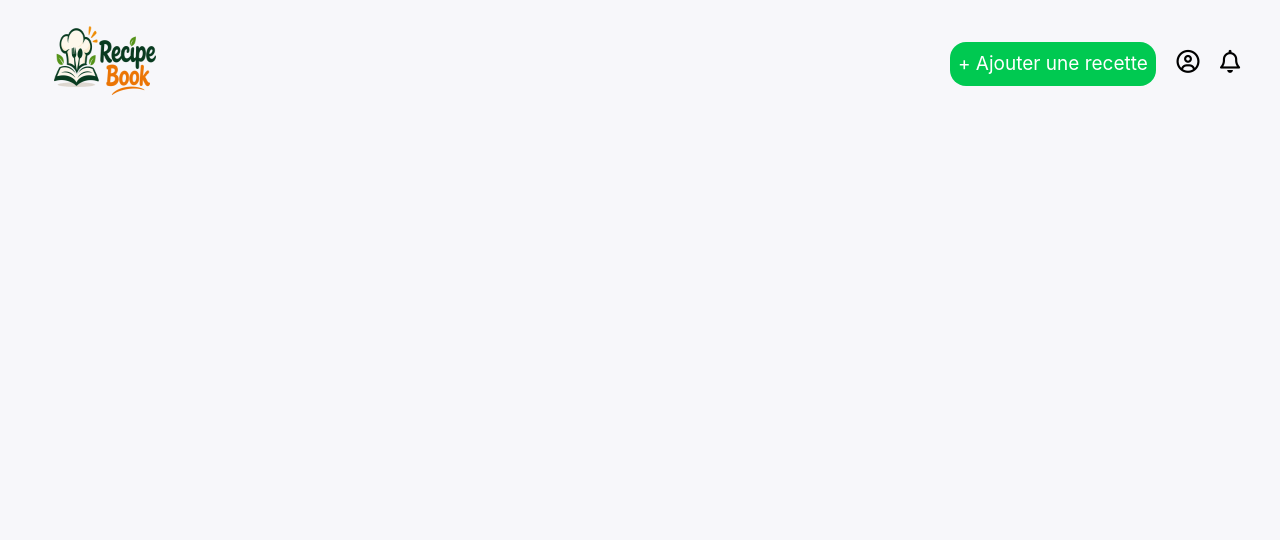
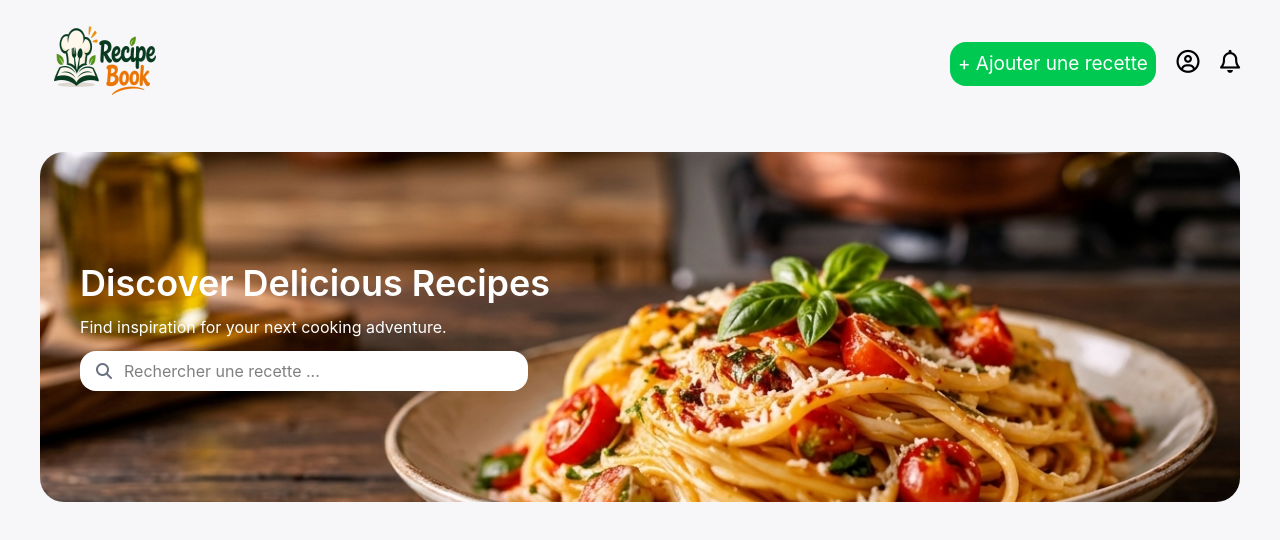
Before and after one commit to HSassouma/youcode-recipe-book, a website built with Vite: page index.html in a window 1280 px wide. Built offline with nearby package versions, Linux system fonts and the light colour scheme.

Commit message:
fait hero de site

```diff
--- a/index.html
+++ b/index.html
@@ -13,7 +13,7 @@
   <body class="bg-[#f7f7fa]">
     <header class="flex justify-between items-center mx-10">
       <div>
-        <img src="public/logo.png" alt="logo" class="h-32 w-32">
+        <img src="logo.png" alt="logo" class="h-32 w-32">
       </div>
       <div class="icon space-x-4">
         <button id="ajouter" class="bg-green-500 p-2 rounded-2xl text-[19px] text-white hover:bg-green-600 transition-colors ">+ Ajouter une recette</button>
@@ -22,6 +22,35 @@
 
       </div>
     </header>
+
+<section class="hero relative mx-4 md:mx-10 mt-6 min-h-[350px] rounded-3xl overflow-hidden">
+
+  <div class="intro relative z-10 flex flex-col justify-center h-full min-h-[350px] px-5 md:px-10 space-y-3 text-white">
+
+    <h1 class="text-2xl md:text-4xl font-semibold">
+      Discover Delicious Recipes
+    </h1>
+
+    <p class="text-sm md:text-base">
+      Find inspiration for your next cooking adventure.
+    </p>
+
+    <div class="flex items-center gap-3 bg-white text-black rounded-2xl p-2 w-full max-w-md">
+
+      <i class="fas fa-search text-gray-500 ml-2"></i>
+
+      <input
+        type="text"
+        placeholder="Rechercher une recette ..."
+        class="w-full min-w-0 focus:outline-none text-sm md:text-base"
+      >
+
+    </div>
+
+  </div>
+
+</section>
+
     <script type="module" src="/src/main.js"></script>
   </body>
 </html>
--- a/src/style.css
+++ b/src/style.css
@@ -1,3 +1,11 @@
-
 
 @import "tailwindcss";
+.hero {
+    background-image: url("/hero.jpg");
+    background-size:cover;
+    background-position: center;
+    background-repeat: no-repeat;
+}
+*{
+    box-sizing: border-box;
+}
```
